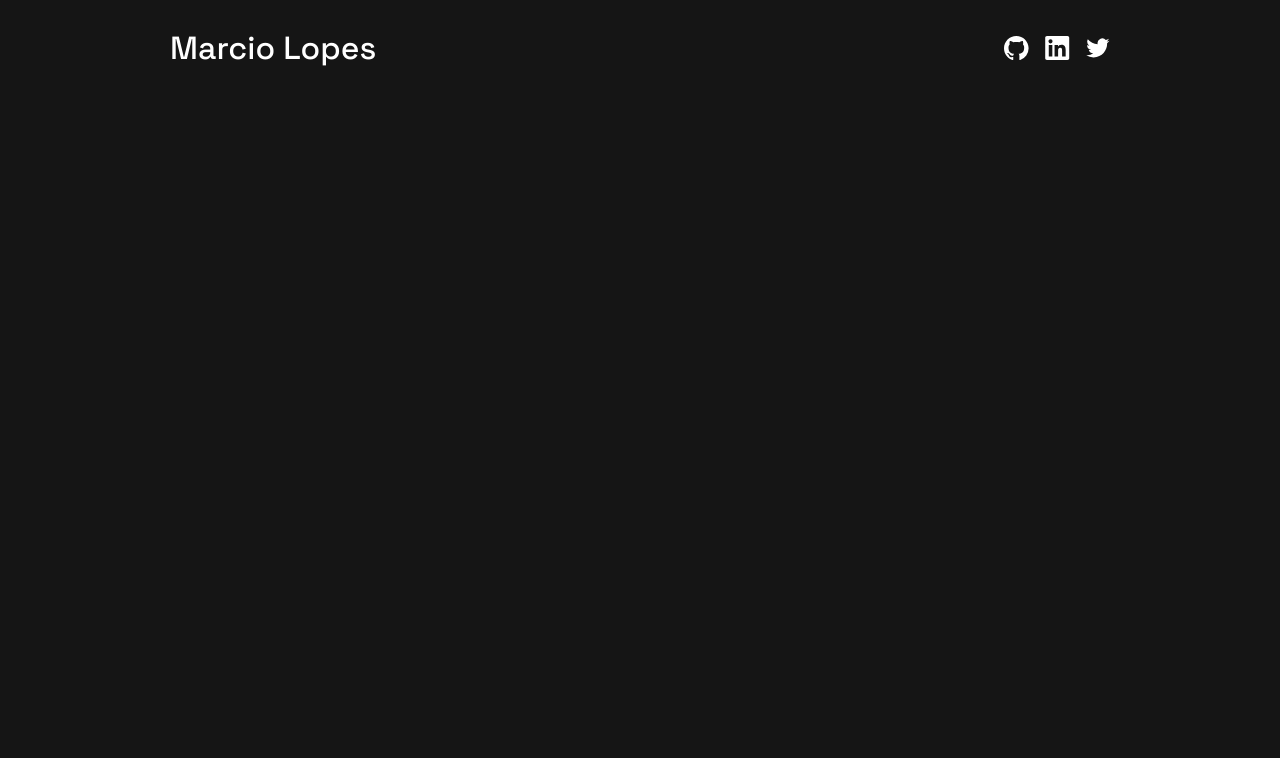
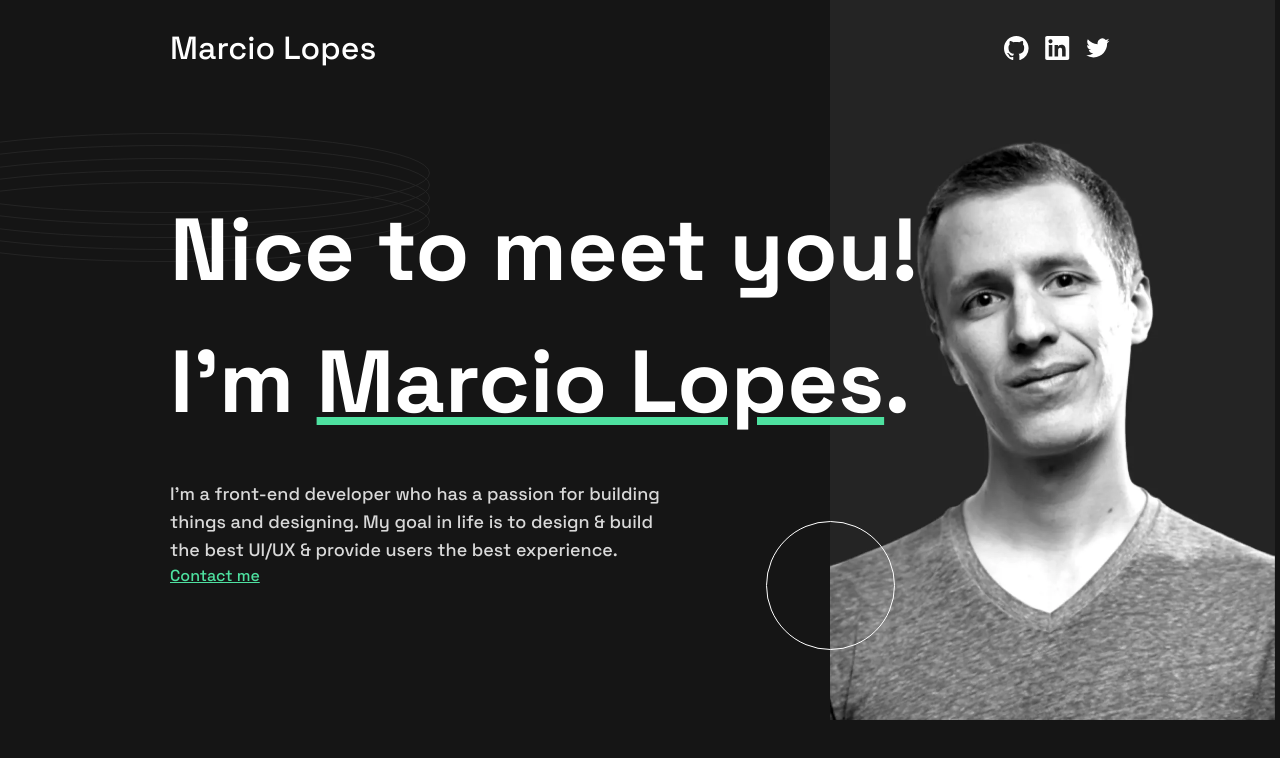
Before and after one commit to MarcioLopes451/portfolio-v2, a React (Create React App) app: page / in a window 1280 px wide. Shown: the top 758 px of the page. Built offline with nearby package versions, Linux system fonts and the light colour scheme.

Commit message:
hero section

```diff
--- a/src/App.css
+++ b/src/App.css
@@ -8,8 +8,8 @@
     align-items: center;
 }
 .navbar-container p {
-    color: var(--White);
-    font-family: var(--font-family--primary);
+   color: var(--White);
+   font-family: var(--font-family--primary);
     font-size: 32px;
     line-height: 32px;
 }
@@ -17,4 +17,62 @@
     display: flex;
     gap: 1rem;
     align-items: center;
+    z-index: 9;
 }
+
+/* hero */
+.hero {
+    margin: 120px 170px;
+}
+.rings{
+    position: absolute;
+    width: 530px;
+    height: 129px;
+    left: -100px;
+    top: 133px;
+    mix-blend-mode: normal;
+    opacity: 0.25;
+}
+.circles{
+    position: absolute;
+    top: 521px;
+    left: 766px;
+    z-index: 9;
+}
+.hero-container {
+    display: flex;
+    align-items: center;
+}
+.intro {
+  font-family: var(--font-family--primary);
+  z-index: 9;
+}
+.intro h1 {
+    font-weight: var(--font-weight-bold);
+    font-size: var(--font-size-headingXL);
+    width: 790px;
+    color: var(--White);
+}
+.intro span {
+    text-decoration:underline;
+    text-decoration-color: var(--Green);
+}
+.intro p {
+width: 500px;
+color: var(--Gray);
+font-size: var(--font-size-body);
+font-weight: 500;
+line-height: 28px;
+margin-top: 2rem;
+}
+.intro a {
+     color: var(--Green);
+     text-decoration-color: var(--Green);
+}
+.hero-container img {
+    position: absolute;
+    width: 445px;
+    height: 720px;
+    left: 830px;
+    top: 0;
+}
--- a/src/App.js
+++ b/src/App.js
@@ -1,10 +1,12 @@
 import './App.css';
 import Nav from './components/Nav';
+import Hero from './components/Hero';
 
 function App() {
   return (
     <div>
       <Nav />
+      <Hero />
     </div>
 
   )
--- /dev/null
+++ b/src/components/Hero.js
@@ -0,0 +1,24 @@
+import React from 'react'
+import Profile from '../images/image-profile-desktop.webp';
+import Rings from '../images/pattern-rings.svg';
+import Circle from '../images/pattern-circle.svg';
+
+export default function Hero() {
+  return (
+    <div className='hero'>
+        <img src={Rings} alt='rings' className='rings'/>
+        <img src={Circle} alt='circle' className='circles'/>
+        <div className='hero-container'>
+            <div className='intro'>
+                <h1>Nice to meet you! I'm <span>Marcio Lopes</span>.</h1>
+                <p>I'm a front-end developer who has a passion for building things and designing.
+                    My goal in life is to design & build the best UI/UX & provide users the best
+                    experience.
+                </p>
+                <a href='#'>Contact me</a>
+            </div>
+            <img src={Profile} alt='profile'/>
+        </div>
+    </div>
+  )
+}
```
